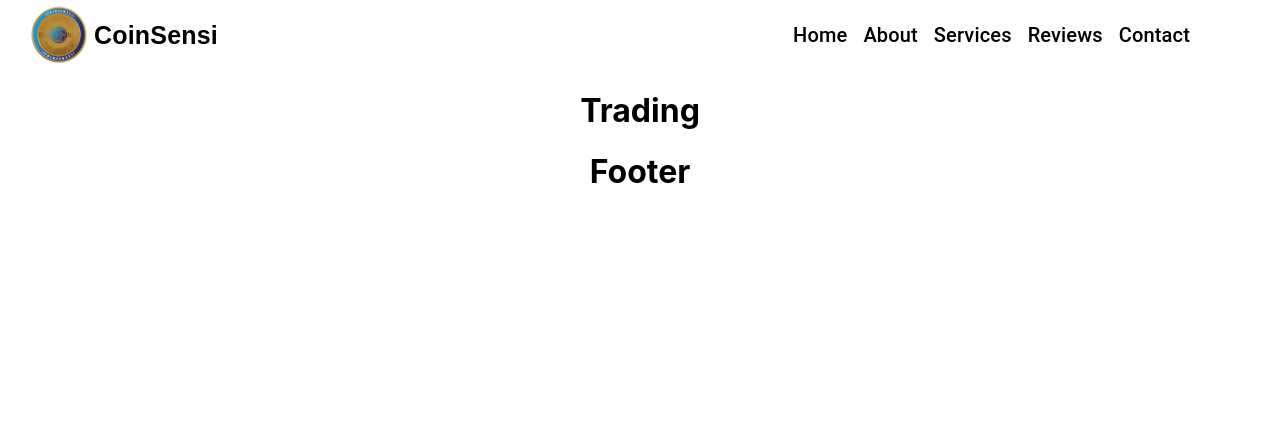
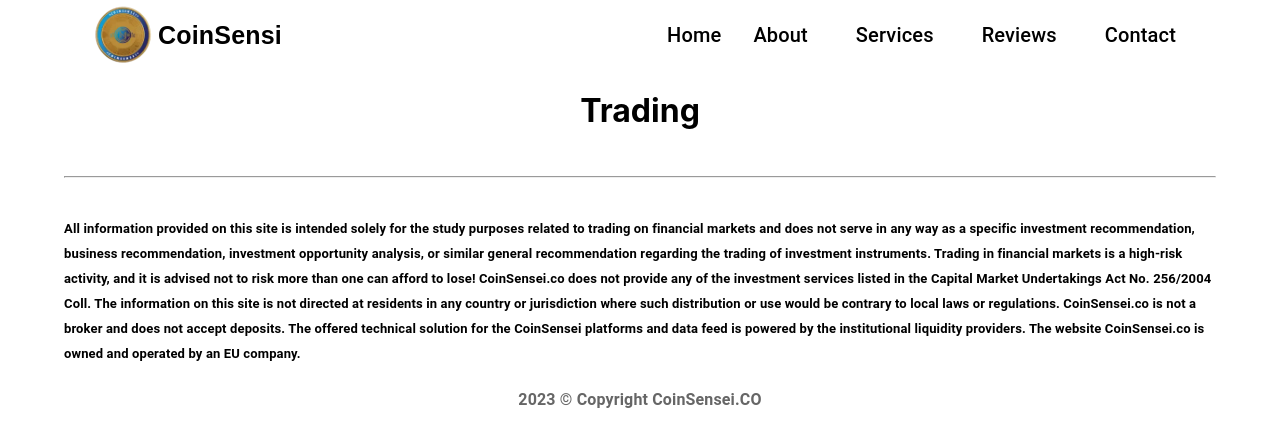
Before and after one commit to MasabAli/coinsesi, a React (Create React App) app in the folder coinsensi-app/: page /trading in a window 1280 px wide. Shown: the top 446 px of the page. Built offline with nearby package versions, Linux system fonts and the light colour scheme.

Commit message:
Added-footer

```diff
--- a/coinsensi-app/src/Components/Footer/index.js
+++ b/coinsensi-app/src/Components/Footer/index.js
@@ -1,8 +1,58 @@
+import { Box, Container, Grid, Typography } from "@mui/material";
 
-export default function Footer() {
-    return (
-        <div>
-            <h1>Footer</h1>
-        </div>
-    );
-}
+export const Footer = () => {
+  return (
+    <Box
+      sx={{
+        width: "100%",
+        height: "auto",
+        backgroundColor: "white",
+        paddingTop: "1rem",
+        paddingBottom: "1rem",
+      }}
+    >
+
+    <Container maxWidth="lg" sx={{marginBottom:"3%"}}>
+    <hr/>
+
+
+
+
+    </Container>
+
+
+
+      <Container maxWidth="lg">
+        <Grid container direction="column" alignItems="center">
+          <Grid item xs={12}>
+            <Typography color="black" variant="body2" sx={{textAlign: 'start', paddingBottom: '20px', fontWeight:"bold", lineHeight:"25px", fontSize:"small"}}>
+              All information provided on this site is intended solely for the
+              study purposes related to trading on financial markets and does
+              not serve in any way as a specific investment recommendation,
+              business recommendation, investment opportunity analysis, or
+              similar general recommendation regarding the trading of investment
+              instruments. Trading in financial markets is a high-risk activity,
+              and it is advised not to risk more than one can afford to lose!
+              CoinSensei.co does not provide any of the investment services
+              listed in the Capital Market Undertakings Act No. 256/2004 Coll.
+              The information on this site is not directed at residents in any
+              country or jurisdiction where such distribution or use would be
+              contrary to local laws or regulations. CoinSensei.co is not a
+              broker and does not accept deposits. The offered technical
+              solution for the CoinSensei platforms and data feed is powered by
+              the institutional liquidity providers. The website CoinSensei.co
+              is owned and operated by an EU company.
+            </Typography>
+          </Grid>
+          <Grid item xs={12}>
+            <Typography color="textSecondary" variant="subtitle1" sx={{fontWeight:"bolder"}}>
+            {new Date().getFullYear()} © Copyright CoinSensei.CO
+            </Typography>
+          </Grid>
+        </Grid>
+      </Container>
+    </Box>
+  );
+};
+
+export default Footer;
--- a/coinsensi-app/src/Components/Navbar/index.js
+++ b/coinsensi-app/src/Components/Navbar/index.js
@@ -6,57 +6,75 @@
 import IconButton from "@mui/material/IconButton";
 import Typography from "@mui/material/Typography";
 import MenuIcon from "@mui/icons-material/Menu";
+import { Container } from "@mui/system";
 
 const Navbar = styled(AppBar)({
   backgroundColor: "transparent",
-  boxShadow: "none",
+  boxShadow: "revert",
 });
 
 const Logo = styled("div")(({ theme }) => ({
   display: "flex",
   alignItems: "center",
+
+
   [theme.breakpoints.down("sm")]: {
-    display: "none",
+
   },
 }));
 
 const MenuItems = styled("div")(({ theme }) => ({
   display: "flex",
   alignItems: "center",
-  marginLeft: "auto", // Push menu items to the right on large screens
+  marginLeft: "auto",
+  gap: "2rem",
   [theme.breakpoints.down("sm")]: {
-    display: "none",
+    position: "absolute",
+    flexDirection: "column",
+    backgroundColor: "white",
+    top: '103%',
+    left: 0,
+    width: '100%',
+    padding: '1rem 0',
+    zIndex: 999,
   },
   [theme.breakpoints.up("md")]: {
     display: "flex",
+    position: "relative",
   },
+
 }));
 
 const HamburgerMenu = styled("div")(({ theme }) => ({
   display: "none",
   [theme.breakpoints.down("sm")]: {
     display: "block",
+    position: "absolute",
+    right: 0,
   },
 }));
 
 export default function SearchAppBar() {
+  const [isMenuOpen, setIsMenuOpen] = React.useState(false);
+
+
   return (
-    <Box container sx={{ flexGrow: 1 }}>
+    <Container container sx={{ flexGrow: 1 }}>
       <Navbar position="static">
         <Toolbar>
           <Logo>
             <img src="/fav.webp" alt="logo" style={{ height: "70px" }} />
-            <Typography variant="h6" sx={{fontSize:"25px", fontFamily:"sans-serif", fontWeight:"bolder"}}>
+            <Typography variant="h6" sx={{ fontSize: "25px", fontFamily: "sans-serif", fontWeight: "bolder" }}>
               <span style={{ color: "black" }}>Coin</span>
               <span style={{ color: "black" }}>Sensi</span>
             </Typography>
           </Logo>
-          <MenuItems sx={{ marginRight: "50px" }}>
+          <MenuItems sx={{display: isMenuOpen ? "flex" : "none" }}>
             <Typography
               variant="h6"
-              noWrap
+              wrap
               component="div"
-              sx={{ marginRight: 2, color: "black" }}
+              sx={{ color: "black" }}
             >
               Home
             </Typography>
@@ -100,12 +118,13 @@
               color="inherit"
               aria-label="open drawer"
               sx={{ marginRight: 2, color: "black" }}
+              onClick={() => setIsMenuOpen(!isMenuOpen)}
             >
               <MenuIcon />
             </IconButton>
           </HamburgerMenu>
         </Toolbar>
       </Navbar>
-    </Box>
+    </Container>
   );
 }
```
